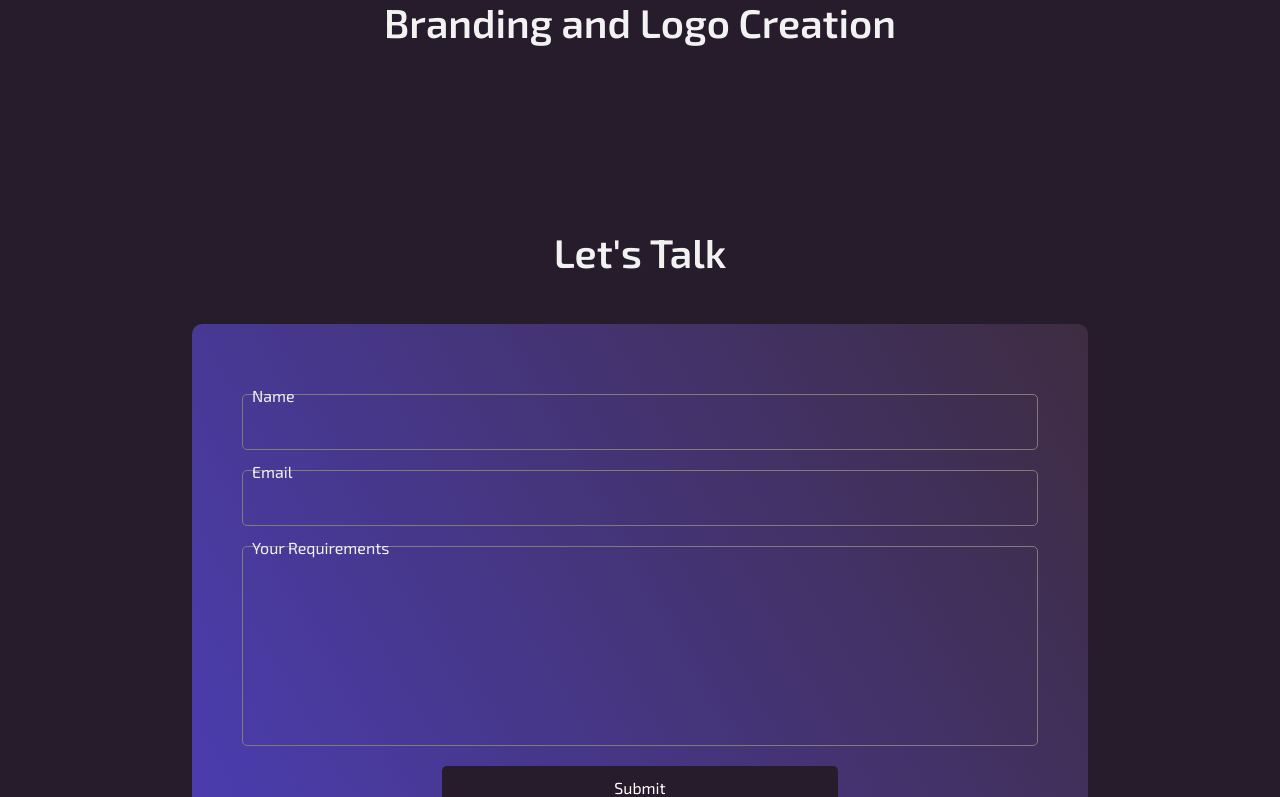
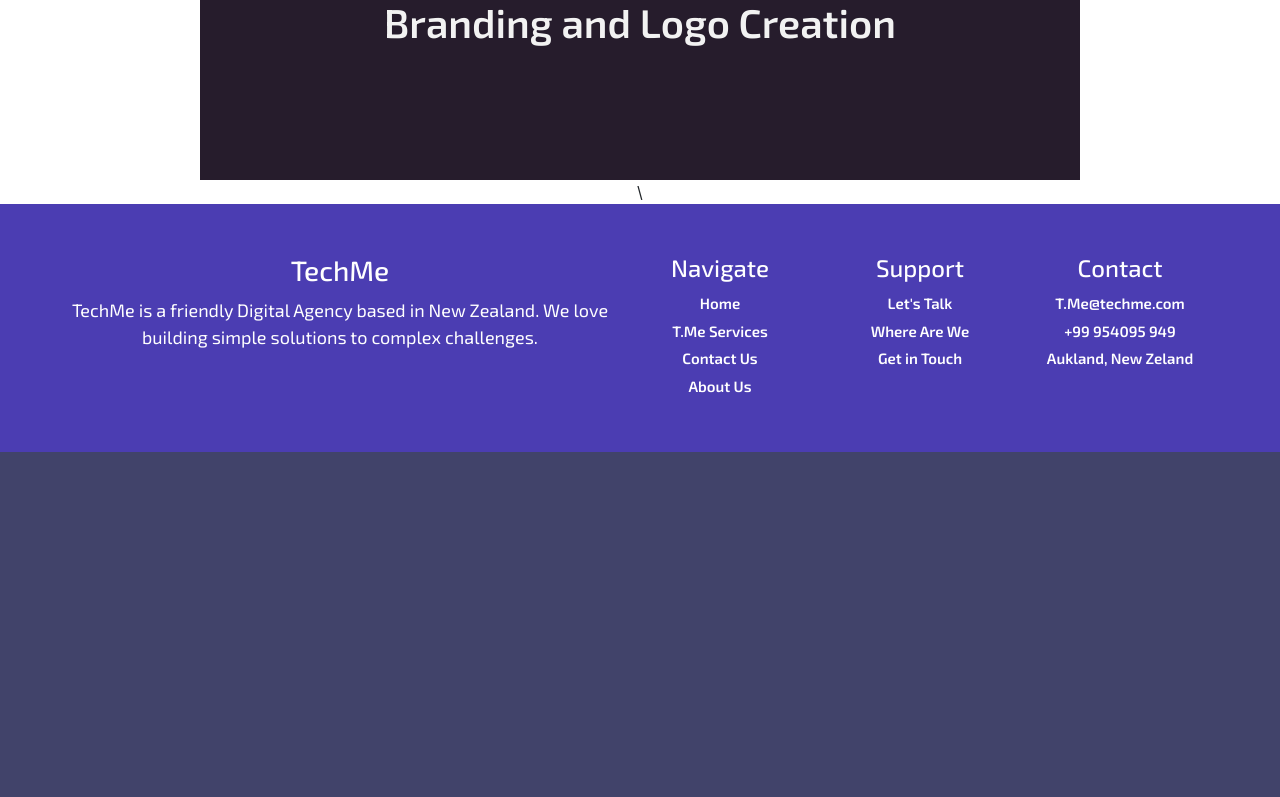
Before and after one commit to baayesh/TechMe, a React (Create React App) app: page /services in a window 1280 px wide. Shown: the part 2000-2797 px from the top of the page. After the commit the page ends 2452 px from the top, so only its background shows below. Built offline with nearby package versions, Linux system fonts and the light colour scheme; a web font is replaced by a local one.

Commit message:
Change the background color

```diff
--- a/src/App.css
+++ b/src/App.css
@@ -1,6 +1,6 @@
 .App {
   text-align: center;
-  background-color: #261C2C;
+  background-color: white;
   /* removing horizontal scrolling */
   max-width: 100%;
   overflow-x: hidden;
--- a/src/components/styles/Footer.css
+++ b/src/components/styles/Footer.css
@@ -46,6 +46,8 @@
 .footer-column h3,
 .footer-column h4 {
   margin: 0 0 10px 0;
+  font-family: 'Exo 2', sans-serif;
+  font-width:500;
 }
 
 .footer-column ul {
--- a/src/pages/Webdevelopment.jsx
+++ b/src/pages/Webdevelopment.jsx
@@ -2,7 +2,7 @@ import React from 'react';
 import Hero from '../components/WebDevelopment/Hero';
 
 import OurServices from '../components/WebDevelopment/OurServices';
-import LetsTalk from '../components/WebDevelopment/LetsTalk';
+
 
 // Case stories page is changed into Services Page
 function Webdevelopment() {
@@ -10,7 +10,7 @@ function Webdevelopment() {
     <div>
       <Hero/>
       <OurServices/>
-      <LetsTalk/>
+   \
 
     </div>
   )
```
